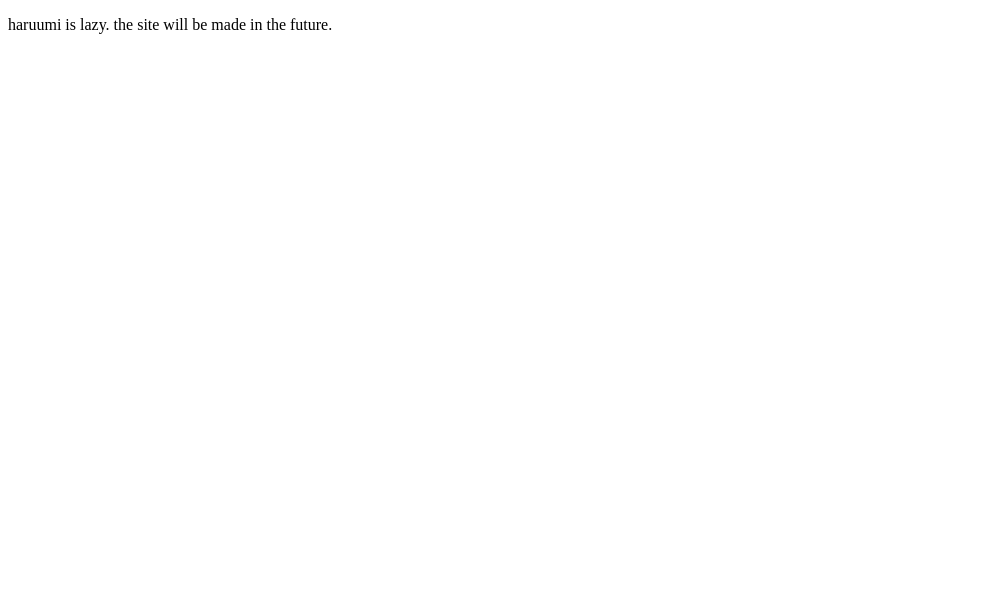
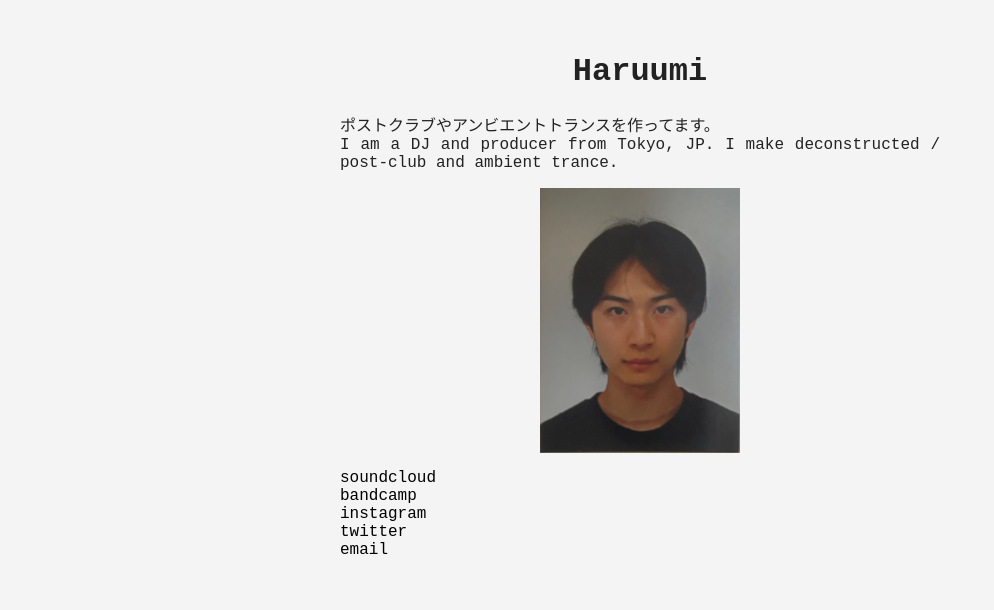
Before and after one commit to haruumin/website, a plain HTML site: page index.html in a window 1280 px wide. Shown: the whole page, without its empty margins (0-994 px from the left). Drawn offline with Linux system fonts and the light colour scheme; a web font is replaced by a local one.

Commit message:
website demo made

```diff
--- a/index.html
+++ b/index.html
@@ -1,9 +1,32 @@
 <!DOCTYPE html>
-<html>
-    <head>
-      <title>lazypage </title>
-    </head>
-    <body>
-      <p>haruumi is lazy. the site will be made in the future.</p>
-    </body>
+<meta name="viewport" content="width=device-width, initial-scale=1.0">
+<html lang="en">
+<head>
+  <meta charset="UTF-8" />
+  <title>Artist Page</title>
+  <link href="https://fonts.cdnfonts.com/css/ocr-b-std" rel="stylesheet" />
+  <link rel="stylesheet" href="style.css" />
+</head>
+<body>
+  <h1>Haruumi</h1>
+  <p>
+    ポストクラブやアンビエントトランスを作ってます。<br>
+    I am a DJ and producer from Tokyo, JP.
+    I make deconstructed / post-club and ambient trance.
+
+  </p>
+  <img src="Haruumi_FACE.jpg" alt="my FACE." class="face-image" />
+
+  <p>
+    <a href="https://soundcloud.com/haruumiii" class="links">soundcloud</a>
+    <br>
+    <a href="https://haruumi.bandcamp.com/" class="links">bandcamp</a>
+    <br>
+    <a href="https://www.instagram.com/haruumiiiiiiii/" class="links">instagram</a>
+    <br>
+    <a href="https://x.com/Haruumiiiiiii" class="links">twitter</a>
+    <br>
+    <a href="mailto:haruumi@haruumi.com" class="links">email</a>
+  </p>
+</body>
 </html>
--- /dev/null
+++ b/style.css
@@ -0,0 +1,38 @@
+body {
+  font-family: 'OCR B Std', monospace;
+  background-color: #f4f4f4;
+  color: #222;
+  padding: 2rem;
+  max-width: 600px;
+  margin: auto;
+}
+
+h1 {
+  text-align: center;
+}
+
+p {
+  text-align: justify;
+}
+
+.face-image {
+  width: 100%;
+  max-width: 200px;
+  display: block;
+  margin: 1rem auto;
+  border: 0px solid #222;
+}
+
+.links {
+  font-family: 'OCR B Std', monospace;
+  background-color: none;
+  color: black;
+  text-decoration: none;
+  border: none;
+  cursor: pointer;
+  transition: background-color 0.3s;
+}
+
+.links:hover {
+  background-color: #b5afaf;
+}
```
Also changed, not shown: Haruumi_FACE.jpg (added).
